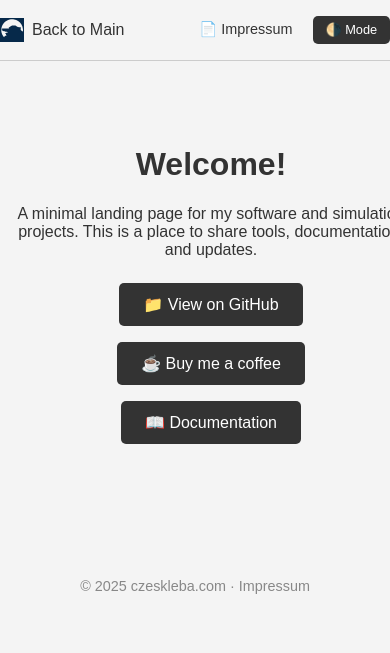
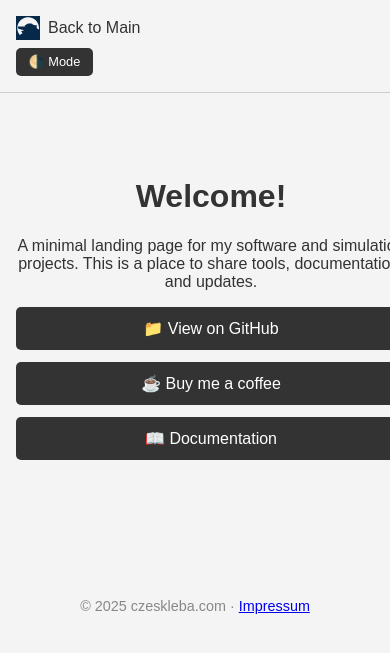
Before and after one commit to DenisCzeskleba/czeskleba.github.io, a Jekyll site: the page built from index.md, in a window 390 px wide. Shown: the top 653 px of the page. Built offline with Jekyll 4.4.1, drawn with Linux system fonts in a browser that asks for light colours.

Commit message:
Update default.html

```diff
--- a/_layouts/default.html
+++ b/_layouts/default.html
@@ -38,13 +38,14 @@
       display: flex;
       align-items: center;
       justify-content: space-between;
-      padding: 1rem 2rem;
+      padding: 2rem 3rem; /* this is good, maybe change to 1.5rem or more */
       background-color: var(--bg);
       border-bottom: 1px solid #ccc;
       position: sticky;
       top: 0;
       width: 100%;
       z-index: 10;
+      box-sizing: border-box;
     }
 
     header a.logo {
@@ -98,6 +99,25 @@
       font-size: 0.9rem;
       color: #888;
     }
+
+      @media (max-width: 600px) {
+    header {
+      flex-direction: column;
+      align-items: flex-start;
+      padding: 1rem;
+      gap: 0.5rem;
+    }
+
+    .theme-toggle {
+      align-self: flex-end;
+    }
+
+    .links a {
+      display: block;
+      margin: 0.75rem auto;
+    }
+  }
+
   </style>
 </head>
 <body>
@@ -107,7 +127,6 @@
       <span>Back to Main</span>
     </a>
     <div>
-      <a href="/impressum.html" style="margin-right: 1rem; text-decoration: none; color: var(--text); font-size: 0.9rem;">📄 Impressum</a>
       <button class="theme-toggle" onclick="toggleTheme()">🌗 Mode</button>
     </div>
   </header>
@@ -117,7 +136,7 @@
   </main>
 
 <footer>
-  <p>&copy; 2025 czeskleba.com · Impressum</a></p>
+<p>&copy; 2025 czeskleba.com · <a href="/impressum.html">Impressum</a></p>
 </footer>
 
   <script>
```
